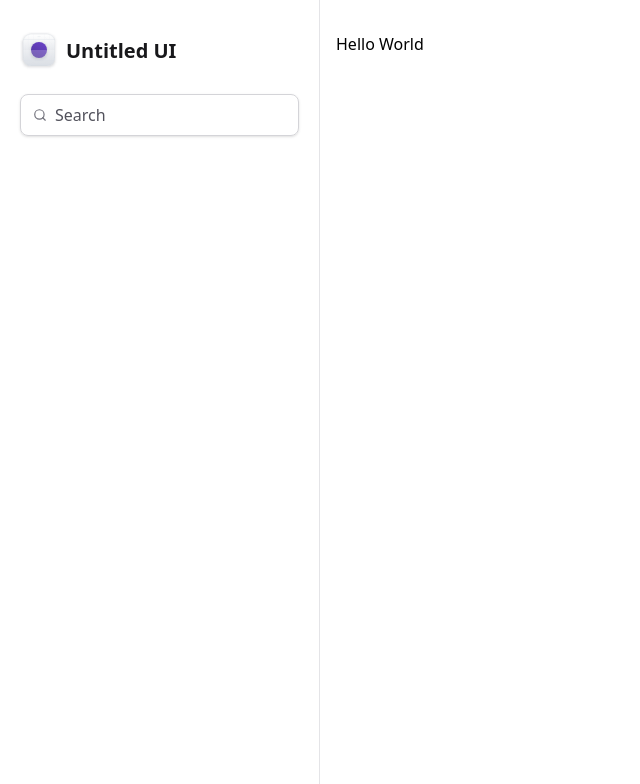
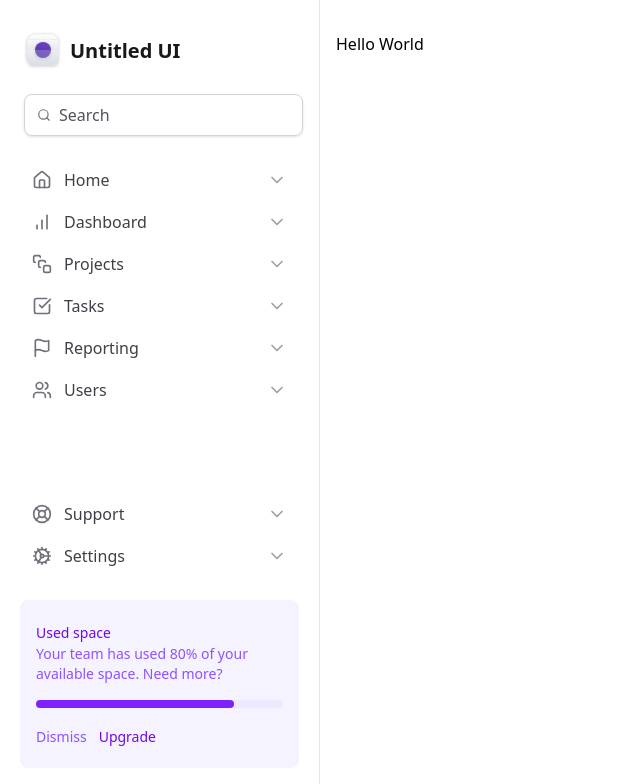
Before and after one commit to lubnimorais/ignite-tailwind, a Next.js app: page / in a window 1280 px wide. Shown: the top 784 px of the page, without its empty margins (0-640 px from the left). Built offline with nearby package versions, Linux system fonts and the light colour scheme.

Commit message:
feat: create NavItem, UsedSpaceWidget

```diff
--- a/src/app/layout.tsx
+++ b/src/app/layout.tsx
@@ -17,7 +17,7 @@ const geistMono = Geist_Mono({
 });
 
 export const metadata: Metadata = {
-  title: 'Create Next App',
+  title: 'Ignite Tailwind',
   description: 'Generated by create next app',
 };
 
--- a/src/components/Sidebar/Logo.tsx
+++ b/src/components/Sidebar/Logo.tsx
@@ -1,6 +1,6 @@
 export function Logo() {
   return (
-    <strong className='flex items-center gap-2 font-semibold text-xl text-zinc-900'>
+    <strong className='flex items-center gap-2 font-semibold text-xl text-zinc-900 mx-1'>
       <svg
         width={38}
         height={38}
@@ -180,7 +180,7 @@ export function Logo() {
         </defs>
       </svg>
 
-      <span className=''>Untitled UI</span>
+      <span>Untitled UI</span>
     </strong>
   );
 }
--- /dev/null
+++ b/src/components/Sidebar/NavItem.tsx
@@ -0,0 +1,25 @@
+import type { ElementType } from 'react';
+
+import { ChevronDown } from 'lucide-react';
+
+interface INavItemProps {
+  title: string;
+  icon: ElementType;
+}
+
+export function NavItem({ title, icon: Icon }: INavItemProps) {
+  return (
+    <a
+      href='re'
+      className='flex items-center gap-3 rounded group px-3 py-2 hover:bg-violet-50'
+    >
+      <Icon className='w-5 h-5 text-zinc-500' />
+
+      <span className='font-medium text-zinc-700 group-hover:text-violet-500'>
+        {title}
+      </span>
+
+      <ChevronDown className='w-5 h-5 text-zinc-400 group-hover:text-violet-300 ml-auto' />
+    </a>
+  );
+}
--- /dev/null
+++ b/src/components/Sidebar/UsedSpaceWidget.tsx
@@ -0,0 +1,35 @@
+export function UsedSpaceWidget() {
+  return (
+    <div className='flex flex-col gap-4 bg-violet-50 rounded-lg px-4 py-5'>
+      <div className='space-y-1'>
+        <span className='font-medium text-sm/5 text-violet-700'>
+          Used space
+        </span>
+
+        <p className='text-sm/5 text-violet-500'>
+          Your team has used 80% of your available space. Need more?
+        </p>
+      </div>
+
+      <div className='h-2 rounded-full bg-violet-100'>
+        {/* DEFINE 80% */}
+        <div className='w-4/5 h-2 bg-violet-600 rounded-full' />
+      </div>
+
+      <div className='space-x-3'>
+        <button
+          type='button'
+          className='font-medium text-sm text-violet-500 hover:text-violet-700'
+        >
+          Dismiss
+        </button>
+        <button
+          type='button'
+          className='font-medium text-sm text-violet-700 hover:text-violet-900'
+        >
+          Upgrade
+        </button>
+      </div>
+    </div>
+  );
+}
--- a/src/components/Sidebar/index.tsx
+++ b/src/components/Sidebar/index.tsx
@@ -1,10 +1,23 @@
-import { Search } from 'lucide-react';
+import {
+  BarChart,
+  CheckSquare,
+  Cog,
+  Flag,
+  Home,
+  LifeBuoy,
+  Search,
+  SquareStack,
+  Users,
+} from 'lucide-react';
 
 import { Logo } from './Logo';
 
+import { NavItem } from './NavItem';
+import { UsedSpaceWidget } from './UsedSpaceWidget';
+
 export function Sidebar() {
   return (
-    <aside className='border-r border-zinc-200 px-5 py-8 space-y-6'>
+    <aside className='flex flex-col gap-6 border-r border-zinc-200 px-5 py-8'>
       <Logo />
 
       <div
@@ -16,6 +29,7 @@ export function Sidebar() {
           rounded-lg
           border
           border-zinc-300
+          mx-1
           px-3
           py-2
           shadow-sm
@@ -28,6 +42,24 @@ export function Sidebar() {
           placeholder='Search'
         />
       </div>
+
+      <nav className='space-y-0.5'>
+        <NavItem title='Home' icon={Home} />
+        <NavItem title='Dashboard' icon={BarChart} />
+        <NavItem title='Projects' icon={SquareStack} />
+        <NavItem title='Tasks' icon={CheckSquare} />
+        <NavItem title='Reporting' icon={Flag} />
+        <NavItem title='Users' icon={Users} />
+      </nav>
+
+      <div className='flex flex-col gap-6 mt-auto'>
+        <nav className='space-y-0.5'>
+          <NavItem title='Support' icon={LifeBuoy} />
+          <NavItem title='Settings' icon={Cog} />
+        </nav>
+
+        <UsedSpaceWidget />
+      </div>
     </aside>
   );
 }
```
